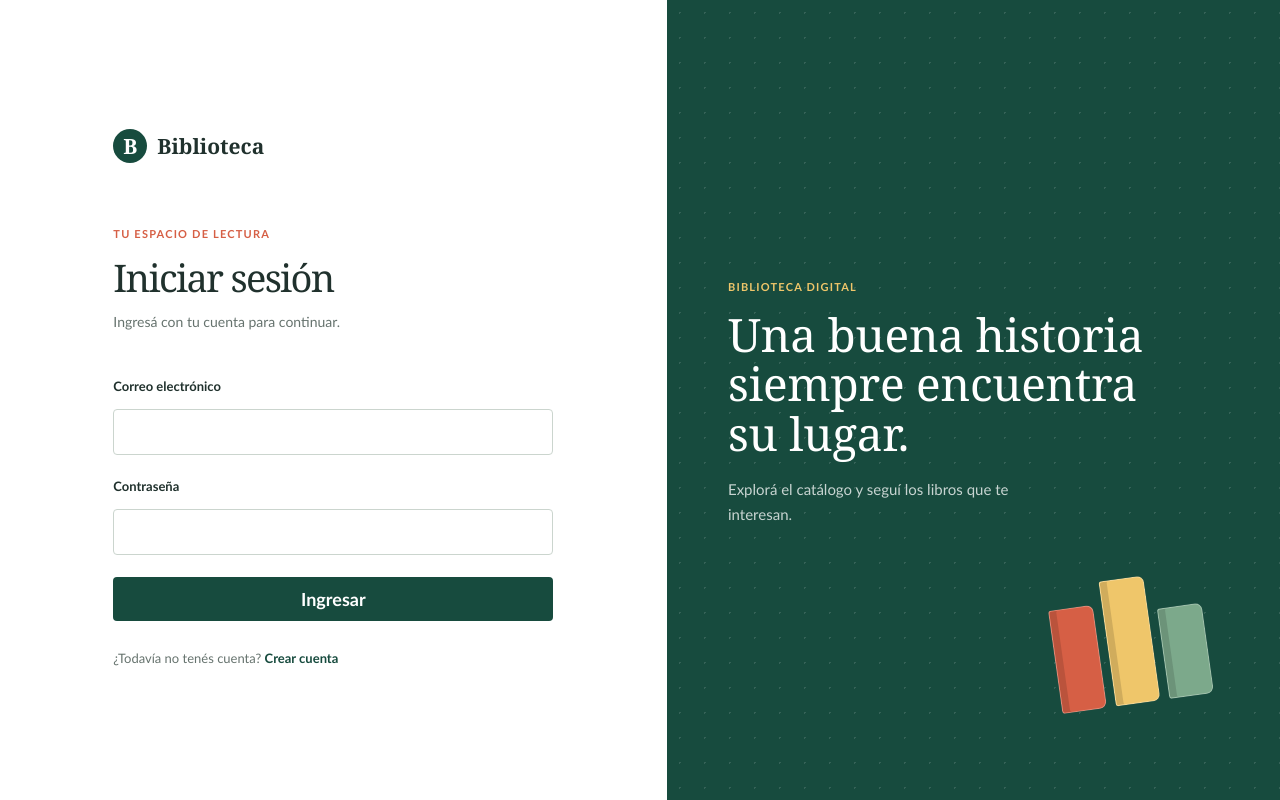
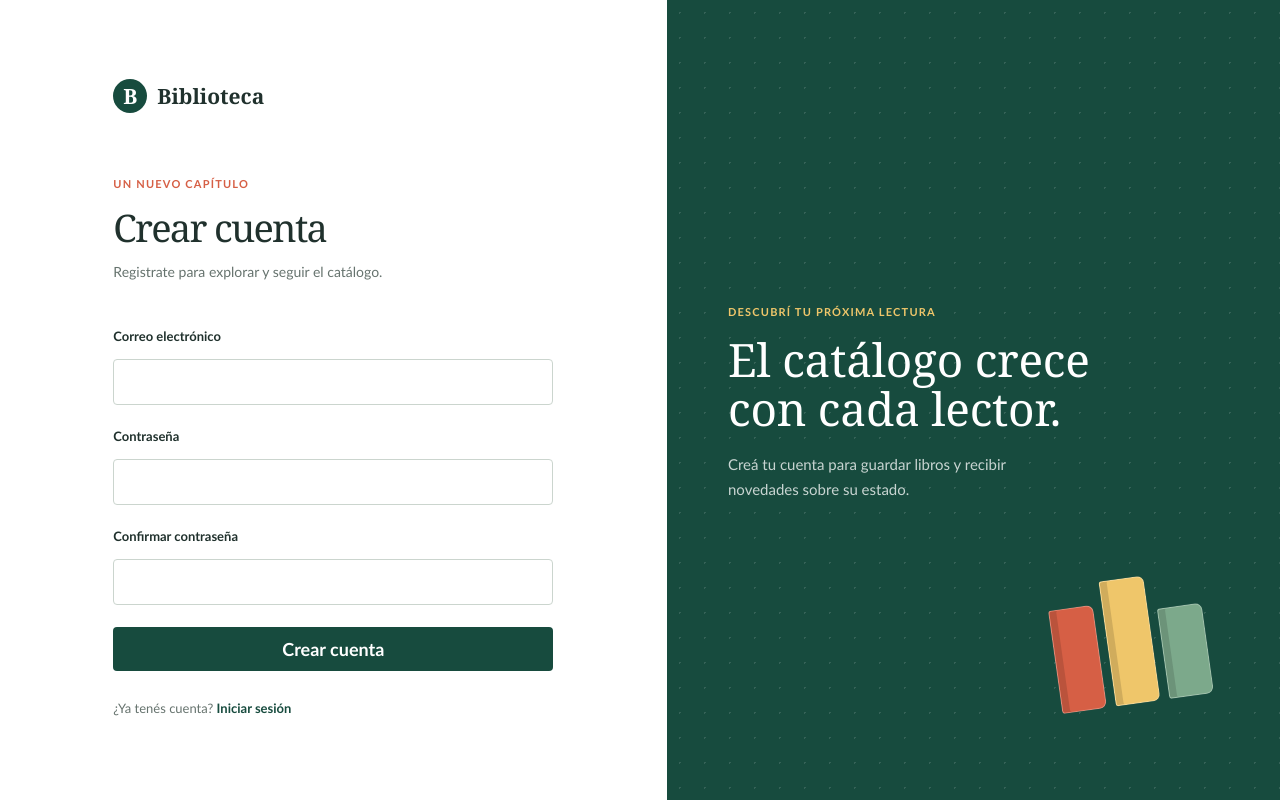
Before and after one commit to RamzLu/practica-integradora-TLPIV-2026, a React (Vite) app in the folder frontend/: page /registro in a window 1280 px wide. Before the commit this address led to /login. Built offline with nearby package versions, Linux system fonts and the light colour scheme.

Commit message:
se agregó la pantalla de registro y su ruta

```diff
--- a/frontend/src/App.tsx
+++ b/frontend/src/App.tsx
@@ -1,11 +1,13 @@
 import { Navigate, Route, Routes } from 'react-router'
 import { LoginPage } from './pages/LoginPage'
+import { RegisterPage } from './pages/RegisterPage'
 import './App.css'
 
 export default function App() {
   return (
     <Routes>
       <Route path="/login" element={<LoginPage />} />
+      <Route path="/registro" element={<RegisterPage />} />
       <Route path="*" element={<Navigate to="/login" replace />} />
     </Routes>
   )
--- a/frontend/src/pages/RegisterPage.tsx
+++ b/frontend/src/pages/RegisterPage.tsx
@@ -0,0 +1,58 @@
+import { useState } from 'react'
+import type { SubmitEvent } from 'react'
+import { Link } from 'react-router'
+
+export function RegisterPage() {
+	const [message, setMessage] = useState('')
+
+	const handleSubmit = (event: SubmitEvent<HTMLFormElement>) => {
+		event.preventDefault()
+		const formData = new FormData(event.currentTarget)
+
+		if (formData.get('password') !== formData.get('confirm-password')) {
+			setMessage('Las contraseñas no coinciden.')
+			return
+		}
+
+		setMessage('El formulario está listo; falta conectarlo al servicio de registro.')
+	}
+
+	return (
+		<main className="auth-layout">
+			<section className="auth-panel">
+				<Link className="brand auth-brand" to="/login">
+					<span className="brand-mark" aria-hidden="true">B</span>
+					<span>Biblioteca</span>
+				</Link>
+				<div className="auth-heading">
+					<p className="eyebrow">Un nuevo capítulo</p>
+					<h1>Crear cuenta</h1>
+					<p>Registrate para explorar y seguir el catálogo.</p>
+				</div>
+				<form className="auth-form" onSubmit={handleSubmit}>
+					<label htmlFor="email">Correo electrónico</label>
+					<input id="email" name="email" type="email" autoComplete="email" required />
+					<label htmlFor="password">Contraseña</label>
+					<input id="password" name="password" type="password" autoComplete="new-password" minLength={8} required />
+					<label htmlFor="confirm-password">Confirmar contraseña</label>
+					<input id="confirm-password" name="confirm-password" type="password" autoComplete="new-password" minLength={8} required />
+					<button className="button button-primary" type="submit">Crear cuenta</button>
+					{message && <p className="form-message" role="status">{message}</p>}
+				</form>
+				<p className="auth-switch">¿Ya tenés cuenta? <Link to="/login">Iniciar sesión</Link></p>
+			</section>
+			<aside className="auth-aside" aria-label="Biblioteca">
+				<div className="aside-content">
+					<p className="eyebrow">Descubrí tu próxima lectura</p>
+					<h2>El catálogo crece con cada lector.</h2>
+					<p>Creá tu cuenta para guardar libros y recibir novedades sobre su estado.</p>
+				</div>
+				<div className="book-stack" aria-hidden="true">
+					<span className="book book-one" />
+					<span className="book book-two" />
+					<span className="book book-three" />
+				</div>
+			</aside>
+		</main>
+	)
+}
```
